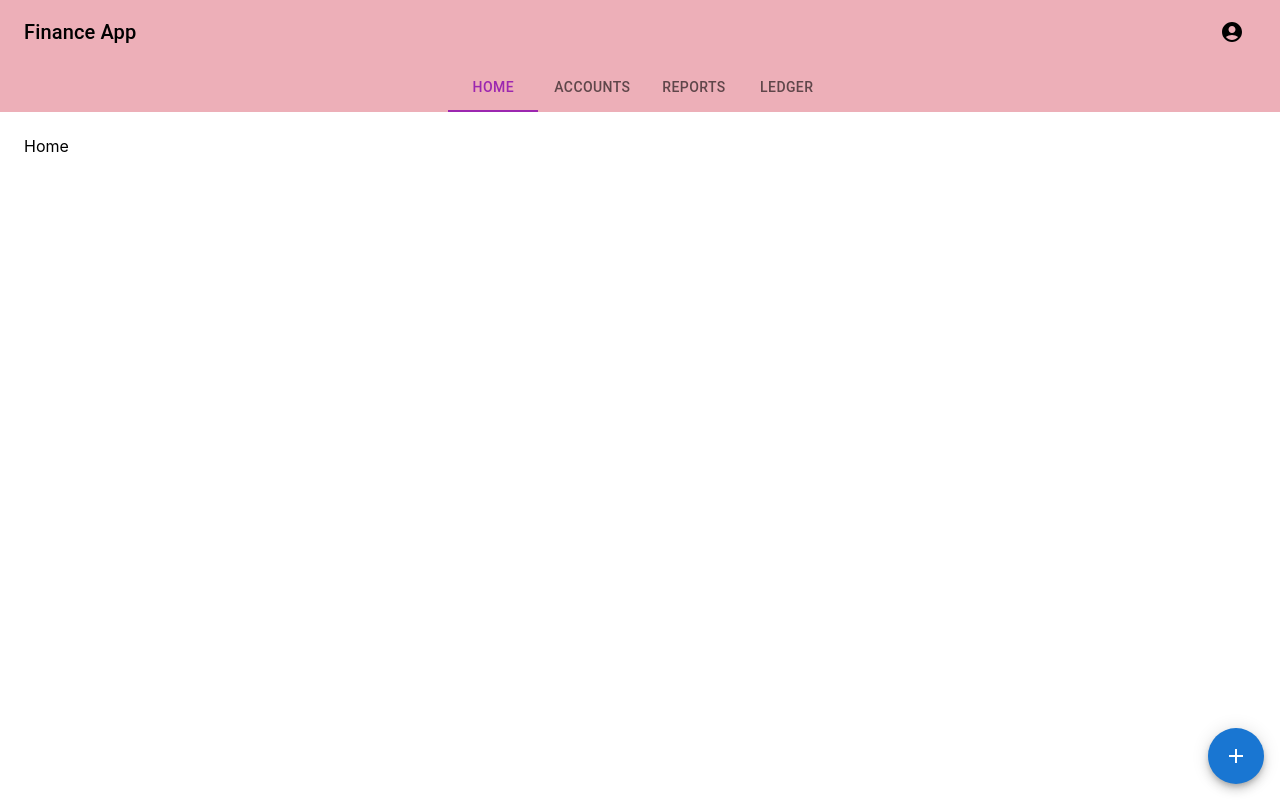
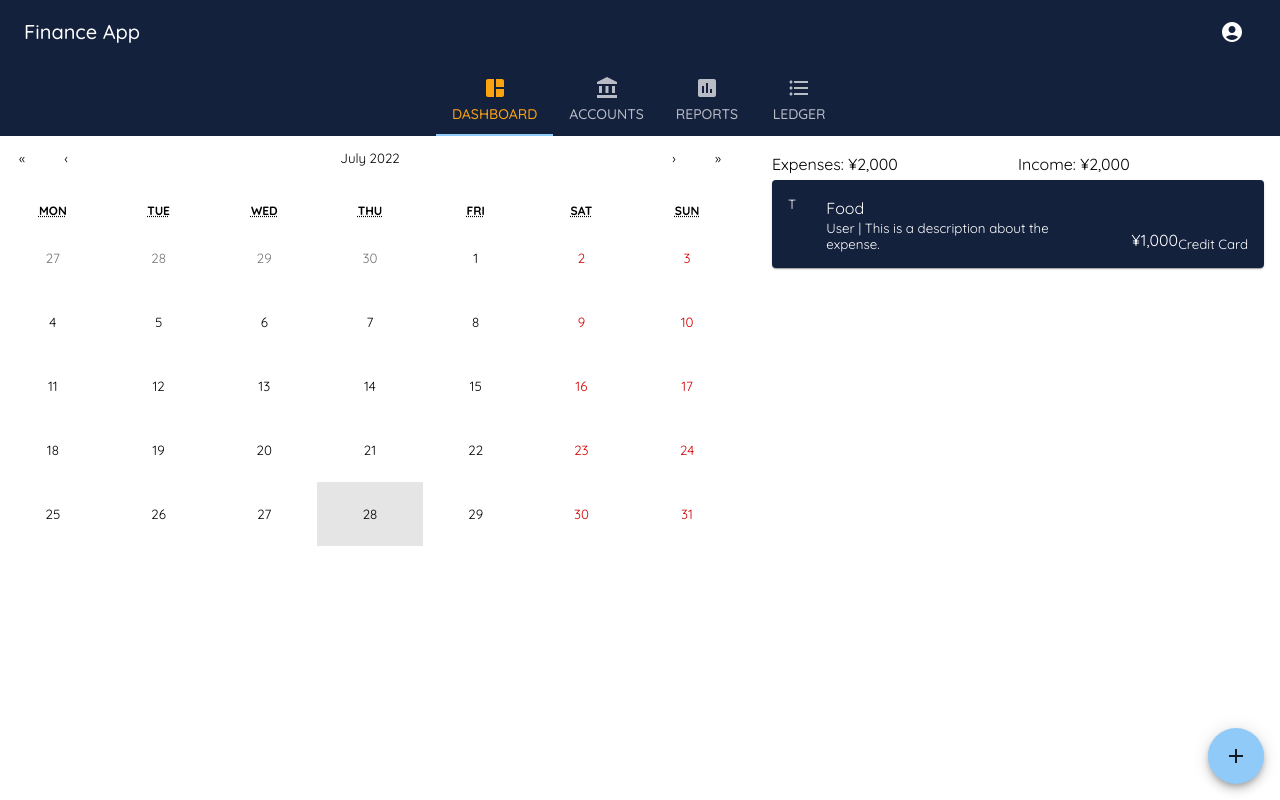
Before and after one commit to delmontemica/nextjs-app, a Next.js app: page /dashboard in a window 1280 px wide. Built offline with nearby package versions, Linux system fonts and the light colour scheme.

Commit message:
Added initial layout for dashboard

```diff
--- a/components/dashboard/HomeComponent.tsx
+++ b/components/dashboard/HomeComponent.tsx
@@ -1,8 +1,54 @@
 import React from 'react';
+import Calendar from 'react-calendar';
+import {
+    Card,
+    CardActionArea,
+    CardContent,
+    Box,
+    Grid,
+    Typography
+} from '@mui/material';
+import 'react-calendar/dist/Calendar.css';
+import styles from '../../styles/module/Dashboard.module.scss';
 
 const HomeComponent = () => {
     return (
-        <div>Home</div>
+        <div>
+            <Grid container spacing={ 2 }>
+                <Grid item xs={ 12 } md={ 7 }>
+                    <Calendar />
+                </Grid>
+                <Grid item xs={ 12 } md={ 5 }>
+                    <Box mx={ 2 } mt={ 2 }>
+                        <Grid container>
+                            <Grid item xs={ 6 }>
+                                <Typography>Expenses: ¥2,000</Typography>
+                            </Grid>
+                            <Grid item xs={ 6 }>
+                                <Typography>Income: ¥2,000</Typography>
+                            </Grid>
+                        </Grid>
+                        <Card className={styles.cardItem}>
+                            <CardActionArea>
+                                <CardContent>
+                                    <Grid container>
+                                        <Grid item xs={ 1 }>T</Grid>
+                                        <Grid item xs={ 6 }>
+                                            <Typography>Food</Typography>
+                                            User | This is a description about the expense.
+                                        </Grid>
+                                        <Grid item xs={ 5 } className={styles.expenseCost}>
+                                            <Typography>¥1,000</Typography>
+                                            Credit Card
+                                        </Grid>
+                                    </Grid>
+                                </CardContent>
+                            </CardActionArea>
+                        </Card>
+                    </Box>
+                </Grid>
+            </Grid>
+        </div>
     );
 };
 
--- a/pages/_app.tsx
+++ b/pages/_app.tsx
@@ -1,8 +1,22 @@
-import '../styles/globals.css';
+import '../styles/globals.scss';
 import type { AppProps } from 'next/app';
+import { createTheme, ThemeProvider } from '@mui/material';
+
+const theme = createTheme({
+    typography: {
+        fontFamily: "'Quicksand', sans-serif",
+    },
+    palette: {
+        mode: 'dark',
+    },
+})
 
 function MyApp({ Component, pageProps }: AppProps) {
-    return <Component { ...pageProps } />;
+    return (
+        <ThemeProvider theme={ theme }>
+            <Component { ...pageProps } />
+        </ThemeProvider>
+    );
 }
 
 export default MyApp;
--- a/pages/dashboard/index.tsx
+++ b/pages/dashboard/index.tsx
@@ -3,7 +3,6 @@ import HeaderComponent from '../../components/HeaderComponent';
 import styled from 'styled-components';
 import {
     AppBar,
-    Box,
     IconButton,
     Menu,
     MenuItem,
@@ -16,11 +15,16 @@ import {
     Typography
 } from '@mui/material';
 import React, { useState } from 'react';
-import { AccountCircle, Create } from '@mui/icons-material';
+import {
+    AccountBalance,
+    AccountCircle,
+    Assessment, AutoAwesomeMosaic,
+    Create, FormatListBulleted
+} from '@mui/icons-material';
 import HomeComponent from '../../components/dashboard/HomeComponent';
 
 const HeaderNavContainer = styled.div`
-  background: #EDAFB8;
+  background: #14213D;
 `;
 
 const actions = [
@@ -46,9 +50,9 @@ function TabPanel(props: TabPanelProps) {
             { ...other }
         >
             { value === index && (
-                <Box sx={ { p: 3 } }>
+                <div>
                     { children }
-                </Box>
+                </div>
             ) }
         </div>
     );
@@ -75,7 +79,8 @@ const Dashboard: NextPage = () => {
         <div>
             <HeaderComponent title="Dashboard" />
             <HeaderNavContainer>
-                <AppBar className="box-shadow-none" color="transparent"
+                <AppBar className="header-layout"
+                        color="transparent"
                         position="static">
                     <Toolbar>
                         <Typography variant="h6" component="div"
@@ -116,15 +121,15 @@ const Dashboard: NextPage = () => {
                 <Tabs
                     value={ value }
                     onChange={ handleChange }
-                    textColor="secondary"
-                    indicatorColor="secondary"
-                    aria-label="secondary tabs example"
+                    textColor="primary"
+                    indicatorColor="primary"
+                    aria-label="primary tabs"
                     centered
                 >
-                    <Tab value={ 0 } label="Home" />
-                    <Tab value={ 1 } label="Accounts" />
-                    <Tab value={ 2 } label="Reports" />
-                    <Tab value={ 3 } label="Ledger" />
+                    <Tab icon={<AutoAwesomeMosaic />} value={ 0 } label="Dashboard" />
+                    <Tab icon={<AccountBalance />} value={ 1 } label="Accounts" />
+                    <Tab icon={<Assessment />} value={ 2 } label="Reports" />
+                    <Tab icon={<FormatListBulleted />} value={ 3 } label="Ledger" />
                 </Tabs>
             </HeaderNavContainer>
             <div>
--- a/pages/index.tsx
+++ b/pages/index.tsx
@@ -15,7 +15,7 @@ const Home: NextPage = () => {
             email: data.get('username'),
             password: data.get('password'),
         });
-        router.push('dashboard');
+        router.push('/dashboard');
     };
 
     return (
--- /dev/null
+++ b/styles/_custom.scss
@@ -0,0 +1,41 @@
+@import 'variables';
+
+/*
+  Custom SCSS for react-calendar.
+ */
+.react-calendar {
+  width: 100% !important;
+  font-family: $quicksand-font !important;
+  border: none !important;
+
+  button {
+    font-family: $quicksand-font !important;
+  }
+}
+
+.react-calendar__tile {
+  height: 4rem !important;
+}
+
+.react-calendar__tile--now {
+  background: #E5E5E5 !important;
+}
+
+.react-calendar__tile--active {
+  background: #FCA311 !important;
+}
+
+/*
+  Custom SCSS for MUI
+ */
+button {
+  font-family: $quicksand-font !important;
+}
+
+.Mui-selected {
+  color: #FCA311 !important;
+}
+
+.MuiTabs-indicator {
+  background-color: #FCA311;
+}
--- /dev/null
+++ b/styles/_variables.scss
@@ -0,0 +1,3 @@
+@import url('https://fonts.googleapis.com/css2?family=Quicksand:wght@300;400;500;600;700&display=swap');
+
+$quicksand-font: 'Quicksand', sans-serif;
--- a/styles/globals.css
+++ b/styles/globals.scss
@@ -1,13 +1,15 @@
 /*@tailwind base;*/
 /*@tailwind components;*/
 /*@tailwind utilities;*/
+
+@import 'variables';
+@import 'custom';
 
 html,
 body {
     padding: 0;
     margin: 0;
-    font-family: -apple-system, BlinkMacSystemFont, Segoe UI, Roboto, Oxygen,
-    Ubuntu, Cantarell, Fira Sans, Droid Sans, Helvetica Neue, sans-serif;
+    font-family: $quicksand-font !important;
 }
 
 a {
@@ -19,6 +21,7 @@ a {
     box-sizing: border-box;
 }
 
-.box-shadow-none {
+.header-layout {
     box-shadow: none !important;
+    color: white !important;
 }
--- a/styles/module/Dashboard.module.scss
+++ b/styles/module/Dashboard.module.scss
@@ -1,8 +1,11 @@
-.tabList {
-  justify-content: center !important;
-  height: 50px;
+.cardItem {
+  background: #14213D !important;
+  margin-top: .25rem;
+}
 
-  .tabLink {
-    padding: 10px 35px;
-  }
+.expenseCost {
+  display: flex;
+  justify-content: right;
+  align-items: end;
+  flex-direction: column;
 }
```
